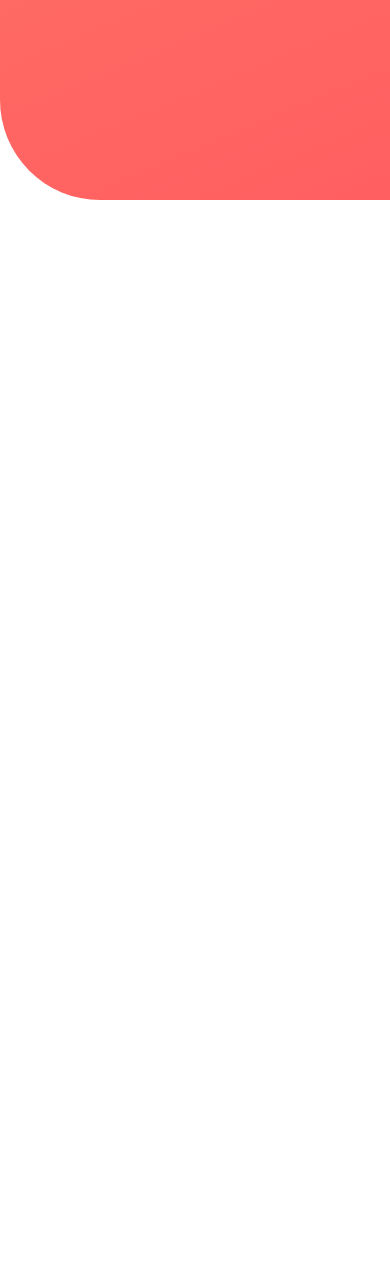
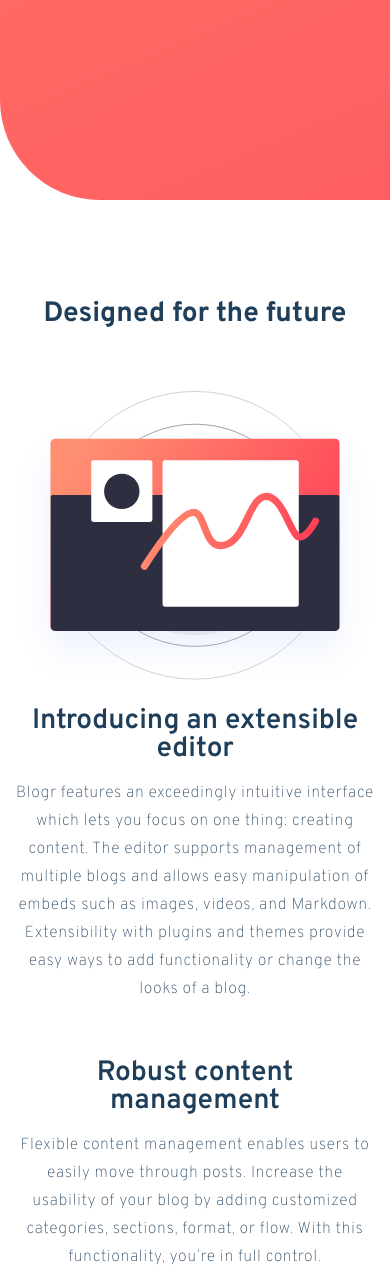
Before and after one commit to visockijanatolij1-sys/blogr-landing-page, a plain HTML site: page index.html in a window 390 px wide. Shown: the part 644-1918 px from the top of the page. Before the commit the page ends 844 px from the top, so only its background shows below. Drawn offline with Linux system fonts and the light colour scheme.

Commit message:
finish future section

```diff
--- a/index.html
+++ b/index.html
@@ -91,6 +91,25 @@
                 </div>
             </div>
         </section>
+        <main>
+            <section class="future container">
+                <h2 class="future-title">Designed for the future</h2>
+                <div class="future-body">
+                    <div class="future-content">
+                        <div class="future-row row">
+                            <p class="row-future_sub-title row-sub_title">Introducing an extensible editor</p>
+                            <p class="row-future_sub-text row-sub_text">Blogr features an exceedingly intuitive interface which lets you focus on one thing: creating content. The editor supports management of multiple blogs and allows easy manipulation of embeds such as images, videos, and Markdown. Extensibility with plugins and themes provide easy ways to add functionality or change the looks of a blog.</p>
+                        </div>
+                        <div class="future-row row">
+                            <p class="row-future_sub-title row-sub_title">Robust content management</p>
+                            <p class="row-future_sub-text row-sub_text">Flexible content management enables users to easily move through posts. Increase the usability of your blog by adding customized categories, sections, format, or flow. With this functionality, you’re in full control.</p>
+                        </div>
+                    </div>
+                    <div class="future-img ibg">
+                    </div>
+                </div>
+            </section>
+        </main>
     </div>
 
     <script src="./js/script.js"></script>
--- a/scss/_page.scss
+++ b/scss/_page.scss
@@ -417,3 +417,108 @@
         letter-spacing: -1.2px;
     }
 }
+
+// =====================================
+
+.future{
+    margin-top: 150px;
+    display: flex;
+    align-items: center;
+    flex-direction: column;
+    gap: 76px;
+}
+.future-title{
+    font-size: 40px;
+    line-height: 125%;
+    letter-spacing: -1.2px;
+    color: variables.$blue900;
+    text-align: center;
+}
+.future-body{
+    display: flex;
+    align-items: center;
+    gap: 125px;
+    width: 100%;
+    position: relative;
+}
+.future-content{
+    display: flex;
+    flex-direction: column;
+    gap: 64px;
+}
+.row{
+    display: flex;
+    flex-direction: column;
+    gap: 16px;
+    max-width: 540px;
+}
+.row-sub_title{
+    font-size: 28px;
+    line-height: 100%;
+    letter-spacing: 0px;
+    font-weight: 600;
+    color: variables.$blue900;
+}
+.row-future_sub-text{
+    font-size: 16px;
+    line-height: 175%;
+    letter-spacing: 0.6px;
+    font-weight: 100;
+    color: variables.$blue900;
+}
+.future-img{
+    width: 890px;
+    height: 882px;
+    background-image: url("../images/illustration-editor-desktop.svg");
+    position: absolute;
+    top: -245px;
+    right: -464px;
+}
+
+@media (max-width: 1023.98px) {
+    .future{
+        margin-top: 100px;
+        gap: 16px;
+        margin-bottom: 64px;
+    }
+    .future-body{
+        gap: 16px;
+    }
+    .future-img {
+        position: static;
+        width: 100%;
+        max-width: 866px;
+        height: auto;
+        aspect-ratio: 866 / 739;
+        background-size: contain;
+    }
+    .future-body{
+        display: flex;
+        flex-direction: column-reverse;
+    }
+    .future-content{
+        gap: 64px;
+    }
+    .row{
+        text-align: center;
+        gap: 16px;
+    }
+}
+@media (max-width:424.98px) {
+    .future-title{
+        font-size: 28px;
+        line-height: 100%;
+        letter-spacing: 0px;
+    }
+    .future{
+        gap: 56px;
+        margin-top: 100px;
+        margin-bottom: 100px;
+    }
+    .future-content{
+        gap: 56px;
+    }
+    .future-img{
+        background-image: url("../images/illustration-editor-mobile.svg");
+    }
+}
```
Also changed, not shown: css/style.css, 1 other file.
